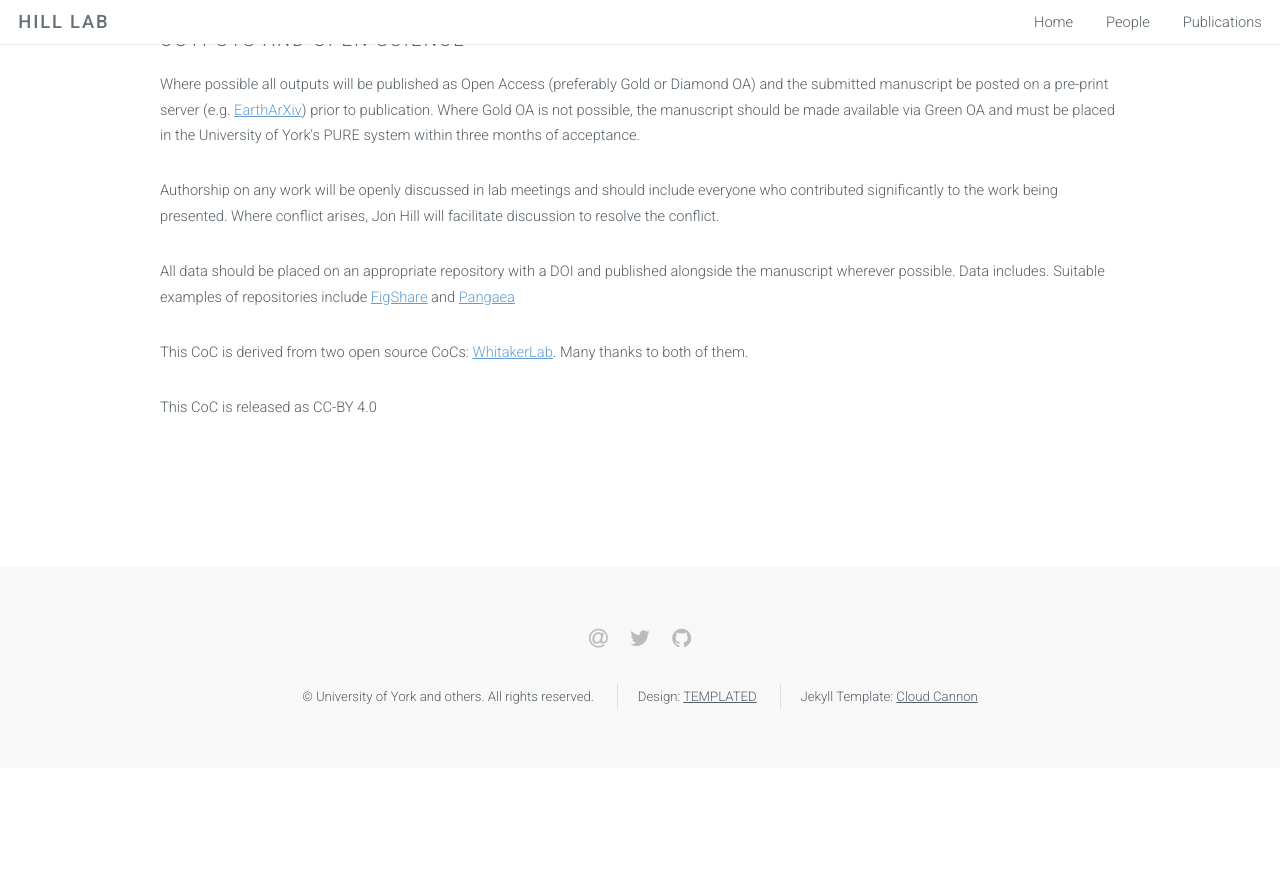
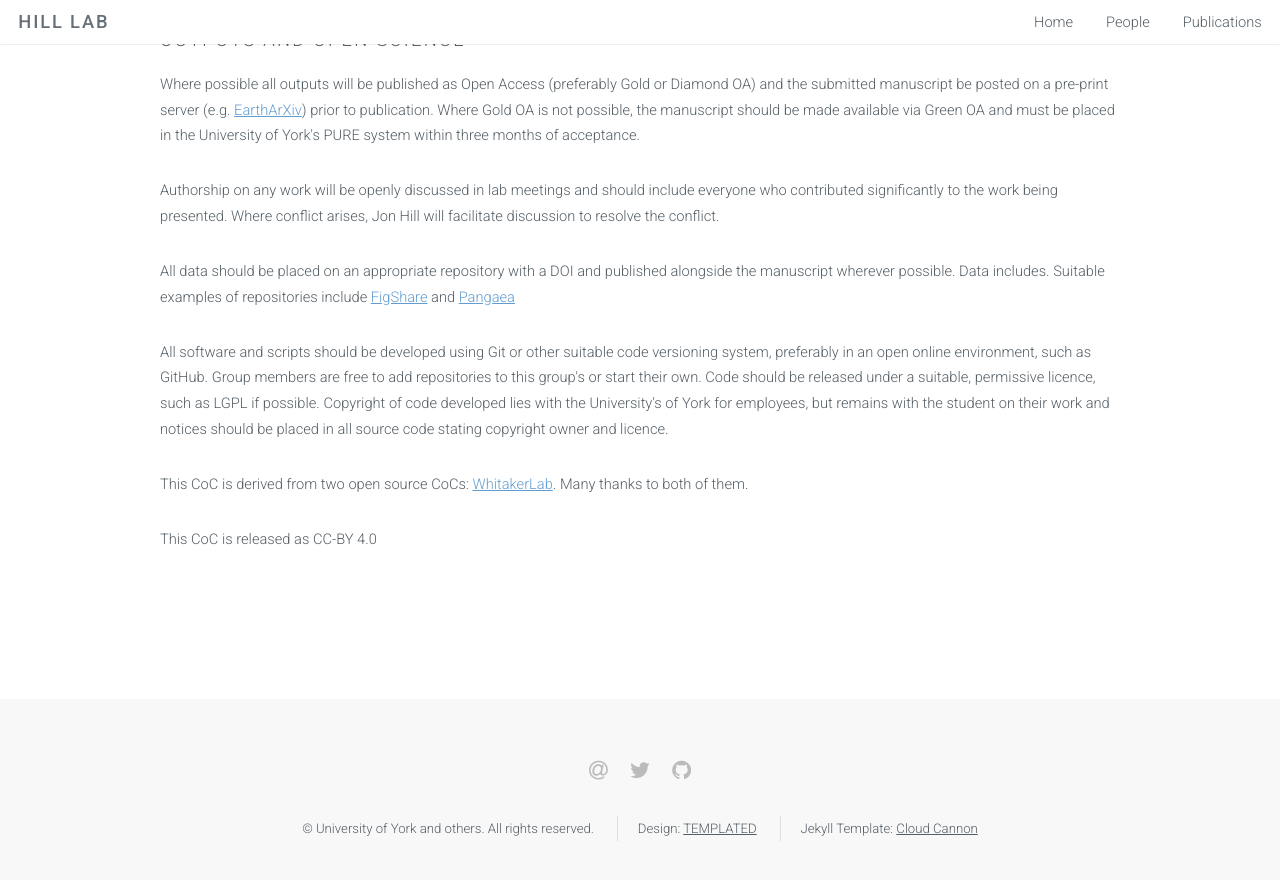
Before and after one commit to EnvModellingGroup/EnvModellingGroup.github.io, a Jekyll site: the page built from coc.html, in a window 1280 px wide and 900 px high, scrolled down 1534 px. Shown: the top 880 px of the window. Built offline with Jekyll 4.4.1, drawn with Linux system fonts in a browser that asks for light colours; before the commit the page ends 2302 px from its top, so only the background shows below that.

Commit message:
Adding software licence and copyright

```diff
--- a/coc.html
+++ b/coc.html
@@ -78,6 +78,12 @@ keywords: modelling, environmental, ecological, ecology, environment, computatio
 	      Data includes. Suitable examples of repositories include <a href-"https://figshare.com/">FigShare</a> and
 	      <a href="https://www.pangaea.de/about/">Pangaea</a></p>
 
+      <p>All software and scripts should be developed using Git or other suitable code versioning system, preferably in
+	      an open online environment, such as GitHub. Group members are free to add repositories to this group's or
+	      start their own. Code should be released under a suitable, permissive licence, such as LGPL if possible.
+	Copyright of code developed lies with the University's of York for employees, but remains with the student on
+	      their work and notices should be placed in all source code stating copyright owner and licence.</p>
+
       <p>This CoC is derived from two open source CoCs: <a href="https://github.com/BahlaiLab/Policies/blob/master/Code_of_conduct.md>
 	      BahlaiLab CoC</a> and the <a href="https://github.com/WhitakerLab/Onboarding/blob/master/CODE_OF_CONDUCT.md">
 	      WhitakerLab</a>. Many thanks to both of them.</p>
```
